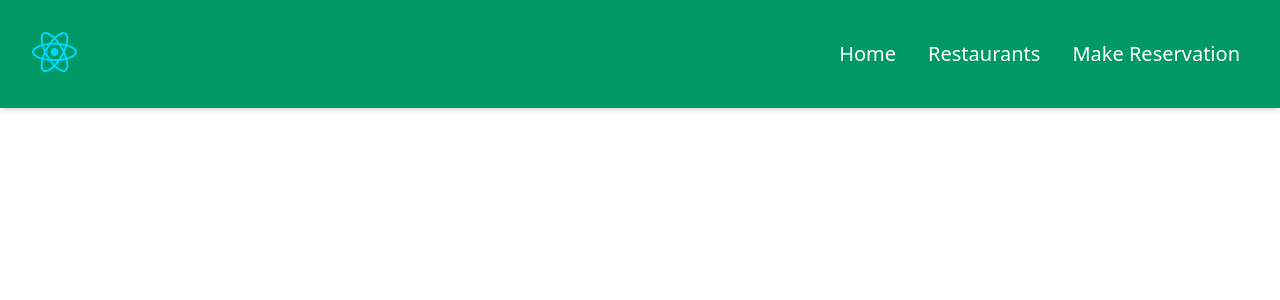
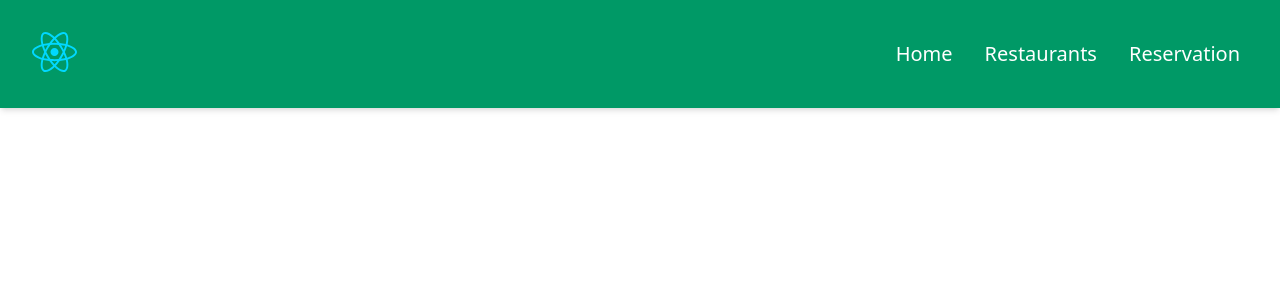
Before and after one commit to Bibhuregmi/react, a React (Vite) app: page / in a window 1280 px wide. Shown: the top 300 px of the page. Built offline with nearby package versions, Linux system fonts and the light colour scheme.

Commit message:
Modifications on Nav bar componet

```diff
--- a/src/components/NavBar.jsx
+++ b/src/components/NavBar.jsx
@@ -3,24 +3,24 @@ import logo from '../assets/images/react.svg'
 const NavBar = () => {
   return (
     <>
-        <div className='flex justify-between bg-emerald-600 px-6 py-6 shadow-md'>
+        <div className='flex bg-emerald-600 px-6 py-6 shadow-md mb-10'>
             <img
-                className='h-10 w-auto mx-2 my-2'
+                className='h-10 w-auto mx-2 my-2 '
                 src = {logo}
             >
             </img>
-            <nav className='flex justify-end w-full'>
+            <nav className='flex w-full justify-end'>
                 <a  href= '#'
-                    className='text-white text-xl font-medium px-4 py-4 transition durataion-300 hover:bg-emerald-900 hover:rounded-md'
+                    className='text-white text-xl font-medium px-4 py-4 transition durataion-300 hover:bg-white  hover:text-emerald-600 hover:rounded-md'
                 > Home
                 </a>
                 <a  href= '#'
-                    className='text-white text-xl font-medium px-4 py-4 transition durataion-300 hover:bg-emerald-900 hover:rounded-md'
+                    className='text-white text-xl font-medium px-4 py-4 transition durataion-300 hover:bg-white  hover:text-emerald-600 hover:rounded-md'
                 > Restaurants
                 </a>
                 <a  href= '#'
-                    className='text-white text-xl font-medium px-4 py-4 transition durataion-300 hover:bg-emerald-900 hover:rounded-md'
-                > Make Reservation
+                    className='text-white text-xl font-medium px-4 py-4 transition durataion-300 hover:bg-white  hover:text-emerald-600 hover:rounded-md'
+                > Reservation
                 </a>
 
             </nav>
```
